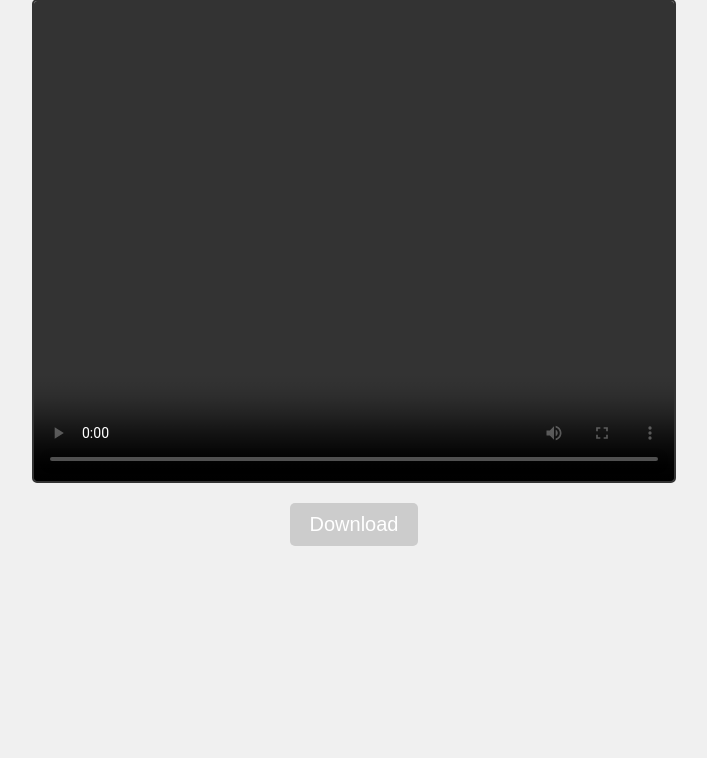
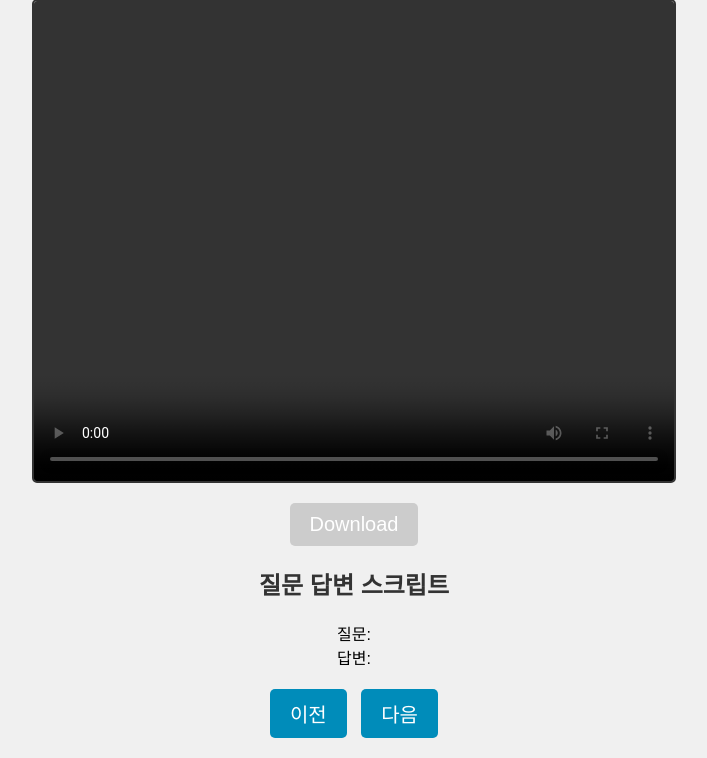
Before and after one commit to JunHyeongKim73/self-terview, a Flask app: page /interview.html in a window 1280 px wide. Shown: the part 1371-2129 px from the top of the page, without its empty margins (286-993 px from the left). Before the commit the page ends 1917 px from the top, so only its background shows below. Run offline with Flask 3, Linux system fonts and the light colour scheme.

Commit message:
feat: 질문 답변 쌍 조회 페이지 구현

```diff
--- a/templates/interview.html
+++ b/templates/interview.html
@@ -20,7 +20,17 @@
 <h2>미리 보기</h2>
 <video id="previewElement" width="640" height="480" controls></video>
 <button id="downloadRecord" disabled>Download</button>
+
+<h2>질문 답변 스크립트</h2>
+<div id="questionScript">질문: </div>
+<div id="answerScript">답변: </div>
+<div class="button-group">
+    <button id="prevQA">이전</button>
+    <button id="nextQA">다음</button>
+</div>
+
 <script type="text/javascript" src="{{ url_for('static', filename='interview.js') }}"></script>
+
 
 </body>
 </html>
```
